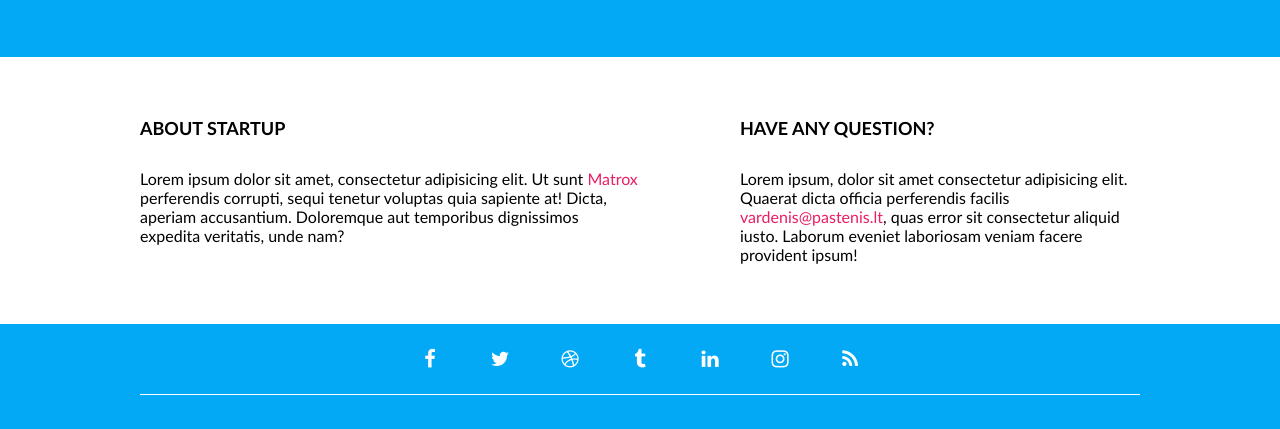
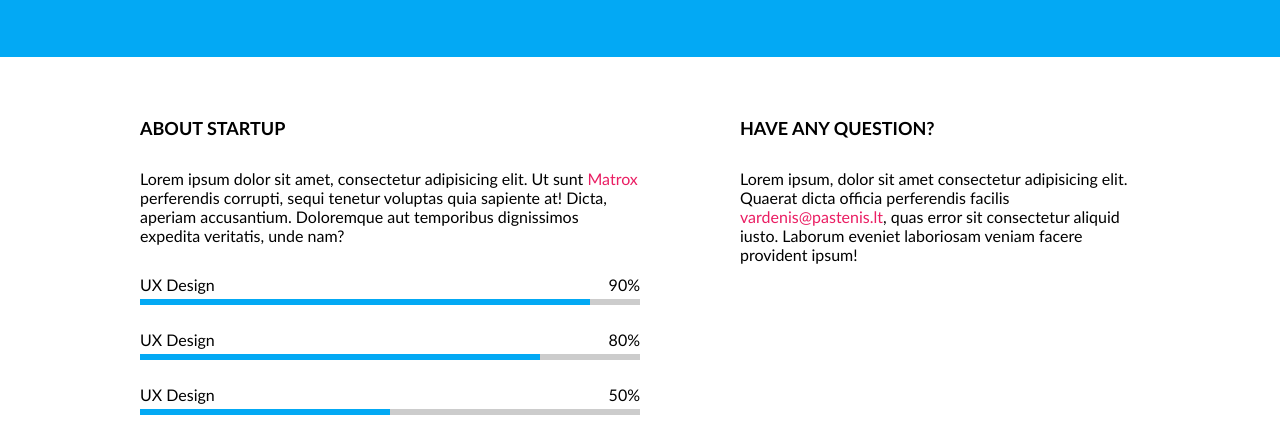
Before and after one commit to front-end-by-rimantas/41-grupe-coming-soon, a website: page index.html in a window 1280 px wide. Shown: the part 406-835 px from the top of the page. Drawn offline with Linux system fonts and the light colour scheme.

Commit message:
Progress bar style #9

```diff
--- /dev/null
+++ b/css/components/progress-bar.css
@@ -0,0 +1,38 @@
+.progress-bar-list {
+    display: flex;
+    flex-direction: column;
+    gap: 25px;
+}
+.progress-bar-list > .progress-bar {
+    display: flex;
+    flex-direction: column;
+    gap: 5px;
+}
+.progress-bar-list > .progress-bar > .top {
+    display: flex;
+    justify-content: space-between;
+}
+.progress-bar-list .top > .label {
+}
+.progress-bar-list .top > .value {
+}
+.progress-bar-list > .progress-bar > .progress {
+    height: 6px;
+    background-color: #ccc;
+}
+.progress-bar-list .progress > .bar {
+    height: 100%;
+    background-color: var(--main-color);
+}
+.progress-bar-list .progress > .bar-1 {
+    width: 90%;
+}
+.progress-bar-list .progress > .bar-2 {
+    width: 80%;
+}
+.progress-bar-list .progress > .bar-3 {
+    width: 50%;
+}
+.progress-bar-list .progress > .bar-4 {
+    width: 10%;
+}
--- a/index.html
+++ b/index.html
@@ -21,6 +21,7 @@
     <link rel="stylesheet" href="./css/3rd-party/font-awesome.min.css">
     <!-- components -->
     <link rel="stylesheet" href="./css/components/clock.css">
+    <link rel="stylesheet" href="./css/components/progress-bar.css">
     <!-- pages -->
     <link rel="stylesheet" href="./css/pages/home.css">
 </head>
@@ -57,6 +58,44 @@
             <div class="column">
                 <h2 class="section-title">About startup</h2>
                 <p class="section-description">Lorem ipsum dolor sit amet, consectetur adipisicing elit. Ut sunt <a href="#">Matrox</a> perferendis corrupti, sequi tenetur voluptas quia sapiente at! Dicta, aperiam accusantium. Doloremque aut temporibus dignissimos expedita veritatis, unde nam?</p>
+                <div class="progress-bar-list">
+                    <div class="progress-bar">
+                        <div class="top">
+                            <div class="label">UX Design</div>
+                            <div class="value">90%</div>
+                        </div>
+                        <div class="progress">
+                            <div class="bar bar-1"></div>
+                        </div>
+                    </div>
+                    <div class="progress-bar">
+                        <div class="top">
+                            <div class="label">UX Design</div>
+                            <div class="value">80%</div>
+                        </div>
+                        <div class="progress">
+                            <div class="bar bar-2"></div>
+                        </div>
+                    </div>
+                    <div class="progress-bar">
+                        <div class="top">
+                            <div class="label">UX Design</div>
+                            <div class="value">50%</div>
+                        </div>
+                        <div class="progress">
+                            <div class="bar bar-3"></div>
+                        </div>
+                    </div>
+                    <div class="progress-bar">
+                        <div class="top">
+                            <div class="label">UX Design</div>
+                            <div class="value">10%</div>
+                        </div>
+                        <div class="progress">
+                            <div class="bar bar-4"></div>
+                        </div>
+                    </div>
+                </div>
             </div>
             <div class="column right">
                 <h2 class="section-title">Have any question?</h2>
```
